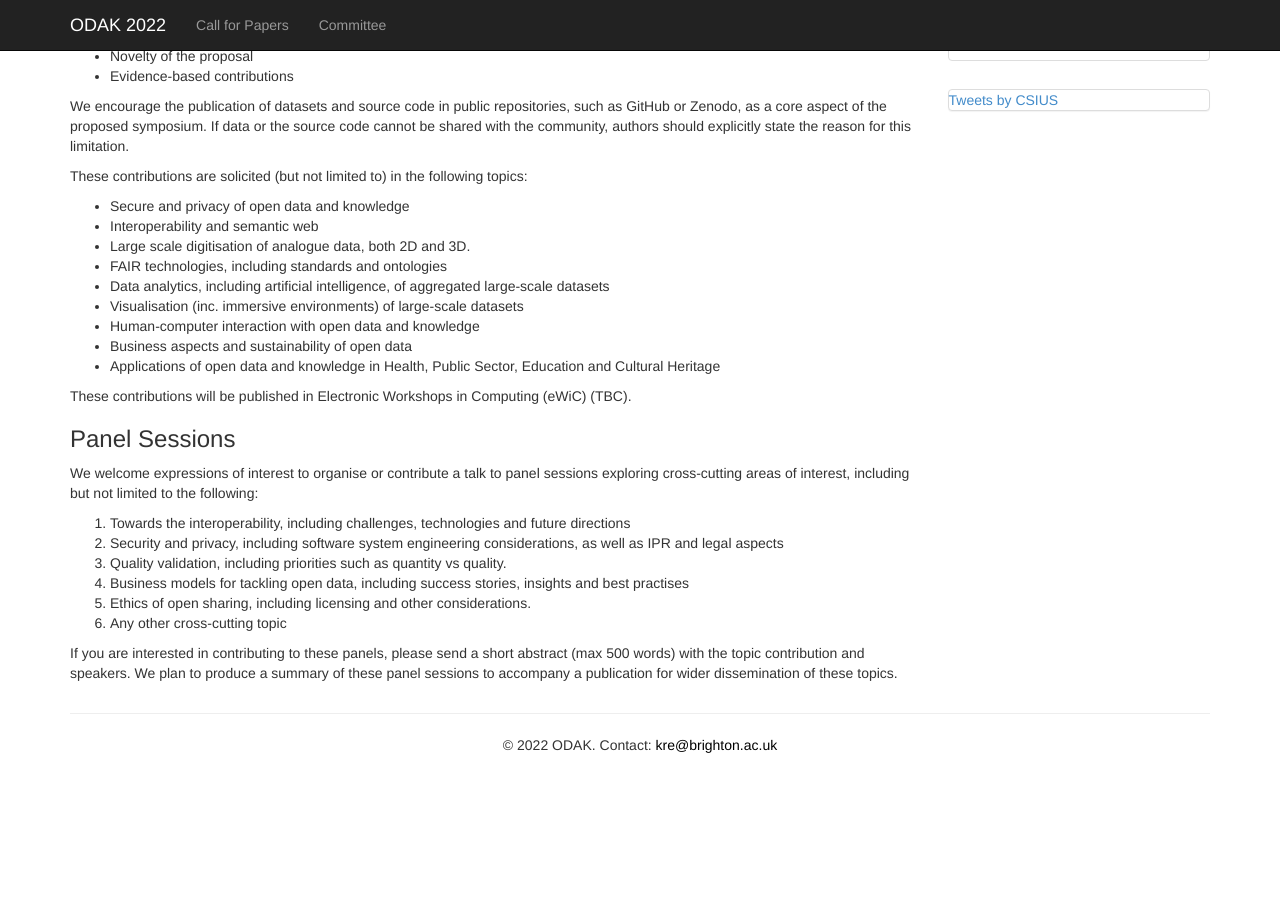
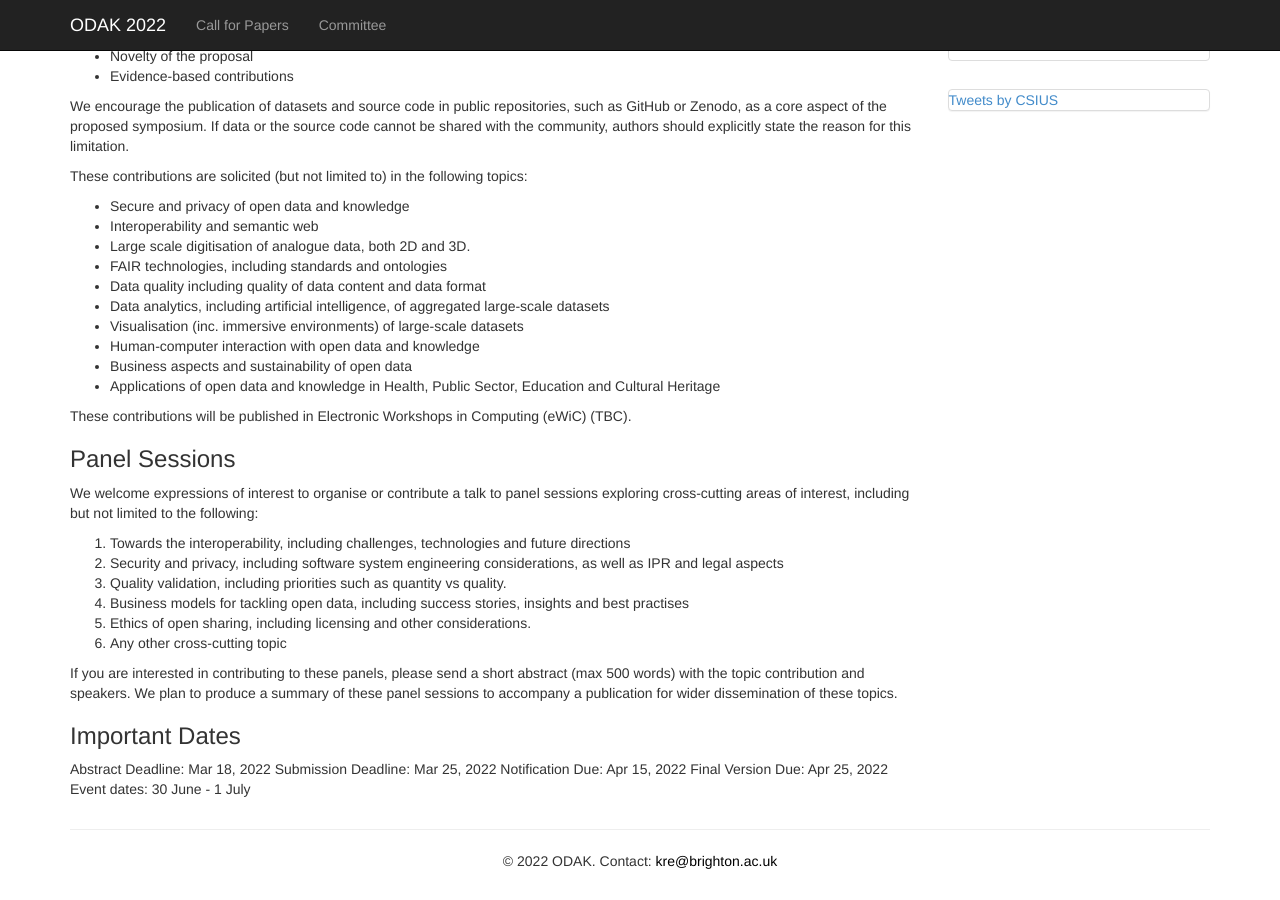
Before and after one commit to UniversityofBrighton/odak, a Jekyll site: the page built from 2022/call-for-papers.md, in a window 1280 px wide and 900 px high, scrolled down 568 px. Built offline with Jekyll 4.4.1, drawn with Linux system fonts in a browser that asks for light colours; comment, search, counter and statistics services are not loaded; before the commit the page ends 1352 px from its top, so only the background shows below that.

Commit message:
Update call-for-papers.md

```diff
--- a/2022/call-for-papers.md
+++ b/2022/call-for-papers.md
@@ -30,11 +30,13 @@ These contributions are solicited (but not limited to) in the following topics:
 - Interoperability and semantic web
 - Large scale digitisation of analogue data, both 2D and 3D.
 - FAIR technologies, including standards and ontologies
+- Data quality including quality of data content and data format
 - Data analytics, including artificial intelligence, of aggregated large-scale datasets
 - Visualisation (inc. immersive environments) of large-scale datasets
 - Human-computer interaction with open data and knowledge
 - Business aspects and sustainability of open data
 - Applications of open data and knowledge in Health, Public Sector, Education and Cultural Heritage
+
 
 These contributions will be published in Electronic Workshops in Computing (eWiC) (TBC).
 
@@ -49,3 +51,10 @@ We welcome expressions of interest to organise or contribute a talk to panel ses
 6. Any other cross-cutting topic
 
 If you are interested in contributing to these panels, please send a short abstract (max 500 words) with the topic contribution and speakers. We plan to produce a summary of these panel sessions to accompany a publication for wider dissemination of these topics.
+
+### Important Dates
+Abstract Deadline: Mar 18, 2022
+Submission Deadline: Mar 25, 2022
+Notification Due: Apr 15, 2022
+Final Version Due: Apr 25, 2022
+Event dates: 30 June - 1 July
```
